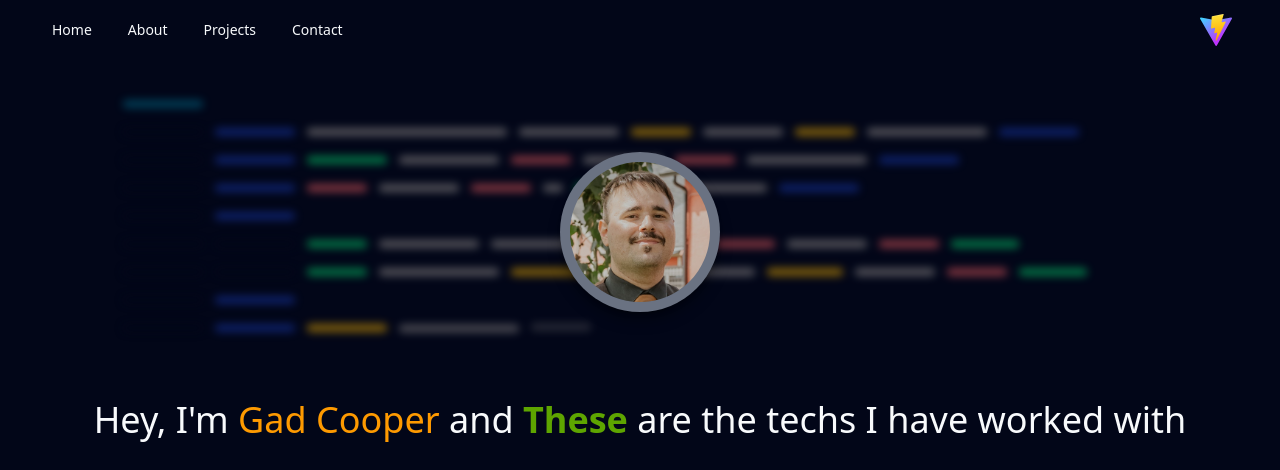
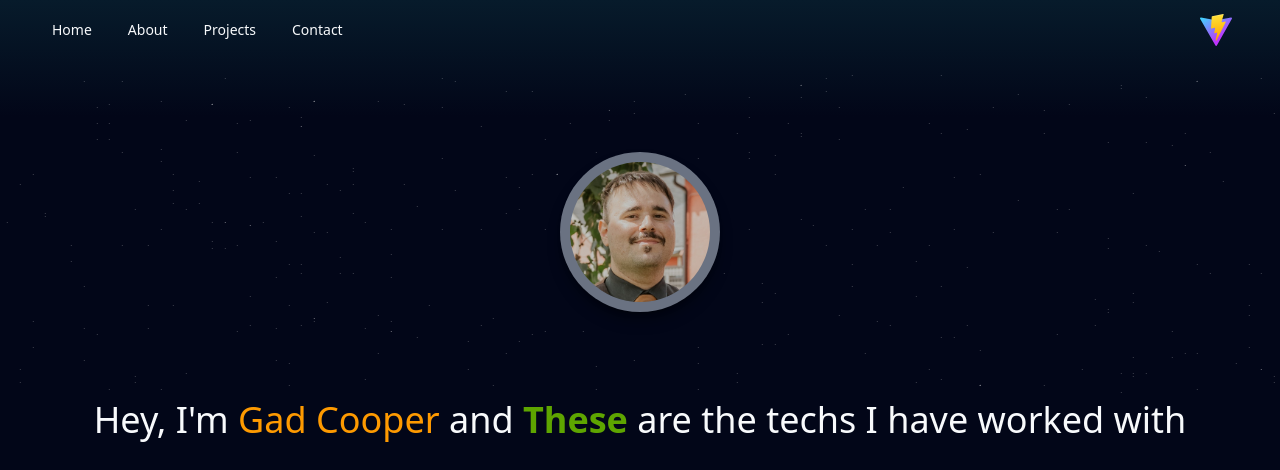
Before and after one commit to SpyingEnvelope/portfolio-revised, a React (Vite) app: page / in a window 1280 px wide. Shown: the top 470 px of the page. Built offline with nearby package versions, Linux system fonts and the light colour scheme.

Commit message:
Added gradient to background. Added stars to the banner. Created a SpaceBanner component to store the new component and a Star component to generate stars.

```diff
--- a/src/App.css
+++ b/src/App.css
@@ -6,6 +6,12 @@
 html, body {
   scroll-behavior: smooth;
   overflow-x: hidden;
+  background: rgba(2, 6, 24, 1);
+  /* background: linear-gradient(0deg, rgba(2, 6, 24, 1) 95%, rgba(7, 27, 43, 1) 100%); */
+}
+
+body {
+  background: linear-gradient(0deg, rgba(2, 6, 24, 1) 95%, rgba(7, 27, 43, 1) 100%);
 }
 
 #root {
@@ -19,6 +25,10 @@ html, body {
 .glow {
   box-shadow: 0 0 100px 5px white;
   overflow: visible;
+}
+
+.nav-bg {
+  background: rgba(2, 6, 24, 1);
 }
 
 .logo {
--- a/src/components/Header.jsx
+++ b/src/components/Header.jsx
@@ -1,15 +1,16 @@
 /* This component displays all of the components that are meant to be of the header part of the website.
 It displays the Banner and SlidingInfo components at the moment. */
 import Banner from "./Banner";
-import NewBanner from "./NewBanner";
+import TypingBanner from "./TypingBanner";
 import SlidingInfo from "./SlidingInfo";
 import FadeInHeaderText from "./FadeInHeaderText";
+import SpaceBanner from "./SpaceBanner";
 
 /* PROPS: None */
 function Header() {
   return (
     <>
-      <NewBanner />
+      <SpaceBanner />
       <FadeInHeaderText />
       <SlidingInfo />
     </>
--- a/src/components/NewBanner.jsx
+++ b/src/components/SpaceBanner.jsx
@@ -1,5 +1,6 @@
 import { motion } from "motion/react";
 import BackgroundType from "./BackgroundType";
+import StarryBackground from "./StarryBackground";
 
 import profile from "/profile.jpg";
 
@@ -7,7 +8,7 @@ const trapScaleStart = 1;
 const trapScaleEnd = 1.1;
 const delayStart = 0.3;
 
-function NewBanner() {
+function SpaceBanner() {
   return (
     <>
       {/* These comments are here to experiment with a spotlight effect. They currently do not work and are WIP. */}
@@ -17,8 +18,8 @@ function NewBanner() {
       {/* <div className="absolute left-3/8 rotate-310 top-0 trapezoid bg-linear-to-r from-slate-950 from-10% via-stone-600 via-30% to-slate-950 to-90% opacity-20 h-50 w-50"/> */}
       {/* <div className="absolute left-4/9 rotate-359 top-0 trapezoid bg-linear-to-r from-slate-950 from-10% via-stone-600 via-30% to-slate-950 to-90% opacity-20 h-50 w-50"/> */}
       <div className="relative w-full h-80 overflow-visible flex items-center justify-center z-20 mb-10">
-        <BackgroundType />
         {/* outer white circle div. The glow class creates the glowing effect */}
+        <StarryBackground />
         <motion.div
           initial={{ opacity: 0, y: -30 }}
           animate={{ opacity: 1, y: 0 }}
@@ -48,4 +49,4 @@ function NewBanner() {
   );
 }
 
-export default NewBanner;
+export default SpaceBanner;
--- /dev/null
+++ b/src/components/Star.jsx
@@ -0,0 +1,22 @@
+import { motion } from "motion/react";
+
+function Star({ x, y, delay }) {
+  return (
+    <motion.div
+      className={`absolute text-white w-1 h-1 aspect-square rounded-full scale-10`}
+      style={{ top: y, left: x }}
+      initial={{ opacity: 0.5, scale: 1 }}
+      animate={{ opacity: 1, scale: 1.25 }}
+      transition={{
+        repeat: Infinity,
+        duration: 0.5,
+        repeatType: "reverse",
+        delay: delay,
+        repeatDelay: 2,
+        ease: "linear"
+      }}
+    >&#9733;</motion.div>
+  );
+}
+
+export default Star;
--- /dev/null
+++ b/src/components/StarryBackground.jsx
@@ -0,0 +1,32 @@
+import { motion } from "motion/react";
+import Star from "./Star";
+
+function starCoordinates() {
+  const coordArr = [];
+  const delayStart = 0.5;
+
+  for (let i = 0; i < 300; i++) {
+    coordArr.push([
+      Math.floor(Math.random() * 100) + "%",
+      Math.floor(Math.random() * 100) + "%",
+      i,
+      delayStart + i * 0.5,
+    ]);
+  }
+
+  return coordArr;
+}
+
+function StarryBackground() {
+  const coordArr = starCoordinates();
+
+  return (
+    <motion.div className="w-screen h-full flex flex-col absolute">
+      {coordArr.map((coords) => (
+        <Star x={coords[0]} y={coords[1]} key={coords[2]} delay={coords[3]} />
+      ))}
+    </motion.div>
+  );
+}
+
+export default StarryBackground;
--- /dev/null
+++ b/src/components/TypingBanner.jsx
@@ -0,0 +1,51 @@
+import { motion } from "motion/react";
+import BackgroundType from "./BackgroundType";
+
+import profile from "/profile.jpg";
+
+const trapScaleStart = 1;
+const trapScaleEnd = 1.1;
+const delayStart = 0.3;
+
+function TypingBanner() {
+  return (
+    <>
+      {/* These comments are here to experiment with a spotlight effect. They currently do not work and are WIP. */}
+      {/* <div className="z-0 absolute m-0 p-0 top-0 left-0 rotate-60 sm:rotate-50 md:rotate-40 lg:rotate-28 xl:rotate-30 trapezoid bg-linear-to-r from-slate-950 from-10% via-stone-600 via-30% to-slate-950 to-50% opacity-20 h-90 w-120 sm:w-200 md:w-250 lg:w-350 xl:w-450 xl:h-120 " /> */}
+      {/* <div className="z-0 absolute m-0 p-0 top-0 right-0 rotate-50 sm:rotate-50 md:rotate-40 lg:rotate-28 xl:rotate-30 trapezoid bg-linear-to-bl from-slate-950 from-10% via-stone-600 via-30% to-slate-950 to-50% opacity-100 h-90 w-120 sm:w-200 md:w-250 lg:w-350 xl:w-450 xl:h-120 " /> */}
+      {/* <div className="absolute left-3/6 rotate-40 top-0 trapezoid bg-linear-to-r from-slate-950 from-10% via-stone-600 via-30% to-slate-950 to-90% opacity-20 h-50 w-50" /> */}
+      {/* <div className="absolute left-3/8 rotate-310 top-0 trapezoid bg-linear-to-r from-slate-950 from-10% via-stone-600 via-30% to-slate-950 to-90% opacity-20 h-50 w-50"/> */}
+      {/* <div className="absolute left-4/9 rotate-359 top-0 trapezoid bg-linear-to-r from-slate-950 from-10% via-stone-600 via-30% to-slate-950 to-90% opacity-20 h-50 w-50"/> */}
+      <div className="relative w-full h-80 overflow-visible flex items-center justify-center z-20 mb-10">
+        <BackgroundType />
+        {/* outer white circle div. The glow class creates the glowing effect */}
+        <motion.div
+          initial={{ opacity: 0, y: -30 }}
+          animate={{ opacity: 1, y: 0 }}
+          transition={{ duration: 0.8 }}
+          className="flex items-center justify-center absolute rounded-full"
+        >
+          {/* This div is used to contain all of the lines going around the middle circle. It was created as I needed
+          two different durations, one for how fast the lines spin and one for how quickly the go up and down in scale*/}
+          <div className="w-40 h-40 rounded-full bg-gray-500 shadow-lg shadow-black/40 flex items-center justify-center">
+            {/* This div showcases the middle circle*/}
+            <motion.div
+              className="w-35 h-35 rounded-full z-20"
+              style={{
+                background:
+                  "radial-gradient(circle at 35% 30%, rgba(255,255,255,0.45) 0%, rgba(255,255,255,0.08) 12%, rgba(255,255,255,0.02) 25%, rgba(0,0,0,0.06) 70%)",
+              }}
+            >
+              <img
+                src={profile}
+                className="w-35 h-35 rounded-full aspect-square"
+              />
+            </motion.div>
+          </div>
+        </motion.div>
+      </div>
+    </>
+  );
+}
+
+export default TypingBanner;
--- a/src/pages/MainPage.jsx
+++ b/src/pages/MainPage.jsx
@@ -10,9 +10,9 @@ import Header from "@/components/Header";
 and pages will be displayed here.*/
 
 function MainPage() {
-
-    return <>
-    <div className="h-10" id="home"></div>
+  return (
+    <>
+      <div className="h-10" id="home" />
       <Navigation />
       <main>
         <Header />
@@ -22,6 +22,7 @@ function MainPage() {
       </main>
       <Footer />
     </>
+  );
 }
 
 export default MainPage;
```
Lines whose indentation alone changed are shown as unchanged.
